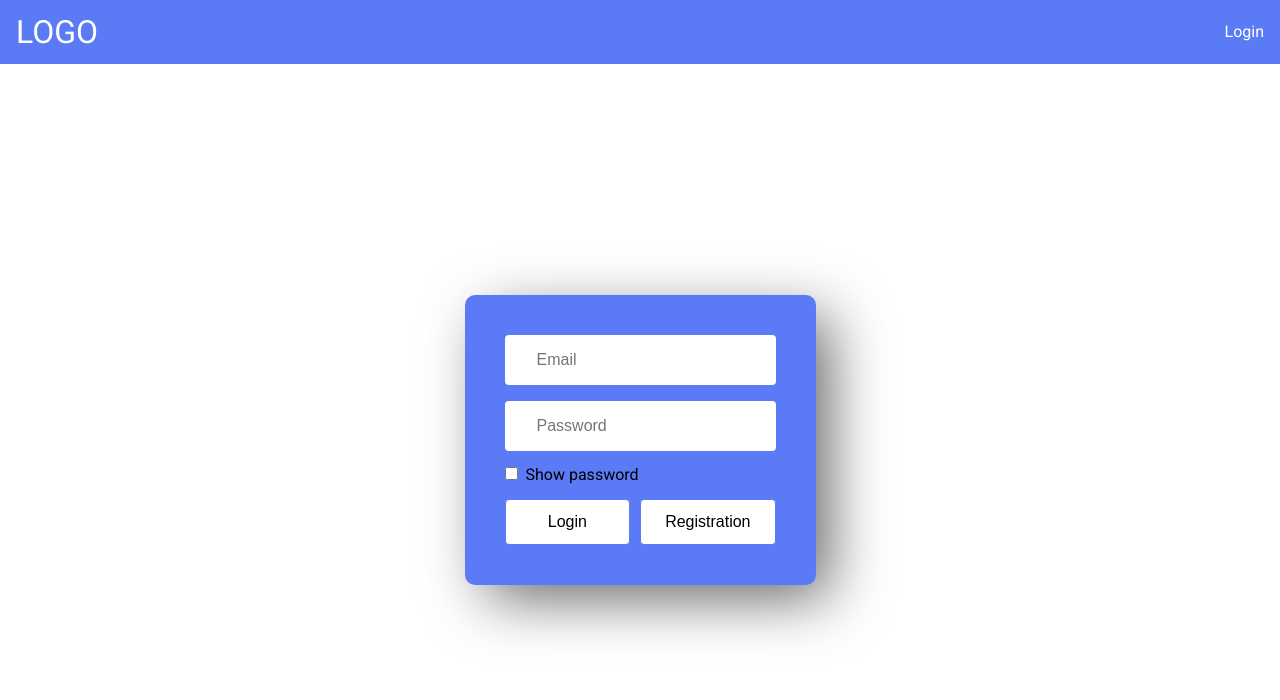
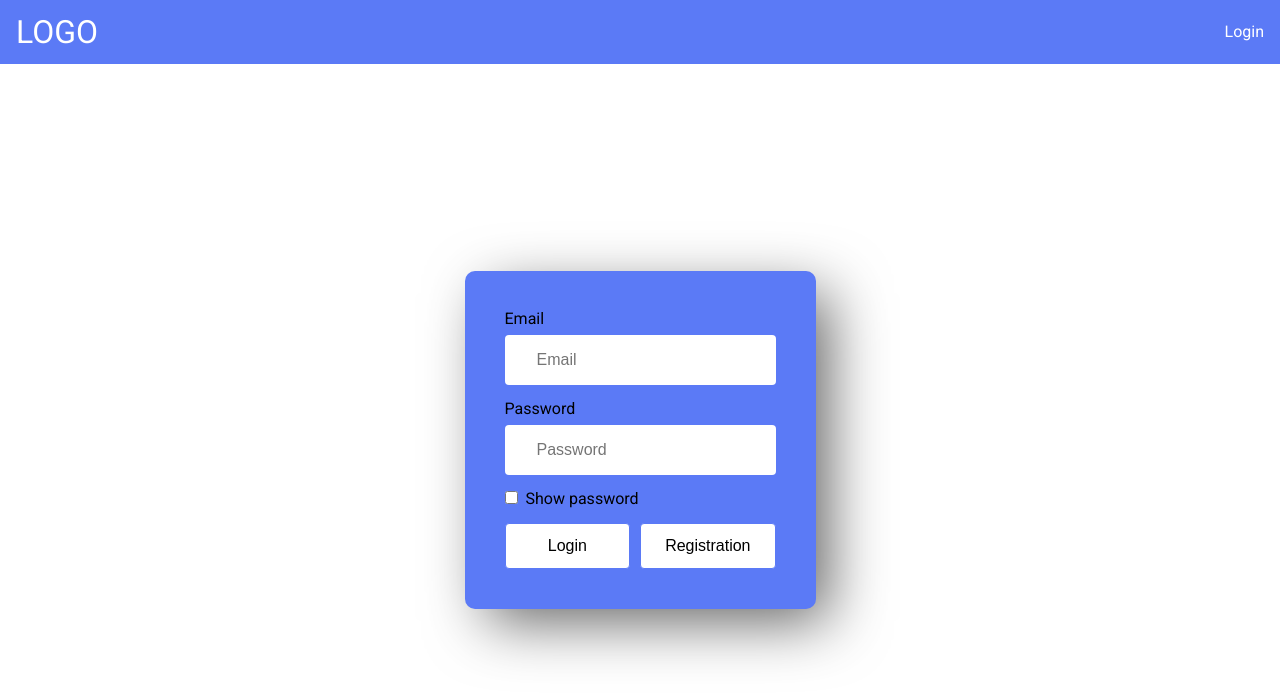
Before and after one commit to horoshopodumaj/registration, a React (Create React App) app in the folder client/: page / in a window 1280 px wide. Shown: the top 700 px of the page. Built offline with nearby package versions, Linux system fonts and the light colour scheme; no server answers.

Commit message:
added label, fixed input type for email input

```diff
--- a/client/src/components/Login/Login.js
+++ b/client/src/components/Login/Login.js
@@ -11,18 +11,26 @@ const Login = () => {
     return (
         <div className={style.container}>
             <div className={style.loginForm}>
+                <label htmlFor="email" className={style.label}>
+                    Email
+                </label>
                 <input
                     onChange={(event) => setEmail(event.target.value)}
                     value={email}
-                    type="text"
+                    type="email"
+                    id="email"
                     placeholder="Email"
                     className={style.input}
                 />
+                <label htmlFor="password" className={style.label}>
+                    Password
+                </label>
                 <input
                     onChange={(event) => setPassword(event.target.value)}
                     value={password}
                     type={type ? "password" : "text"}
                     placeholder="Password"
+                    id="password"
                     className={style.input}
                 />
                 <div className={style.checkboxContainer}>
--- a/client/src/components/Login/Login.module.scss
+++ b/client/src/components/Login/Login.module.scss
@@ -60,3 +60,7 @@
 .checkboxContainer {
     padding-bottom: 1rem;
 }
+
+.label {
+    margin-bottom: 0.5rem;
+}
```
